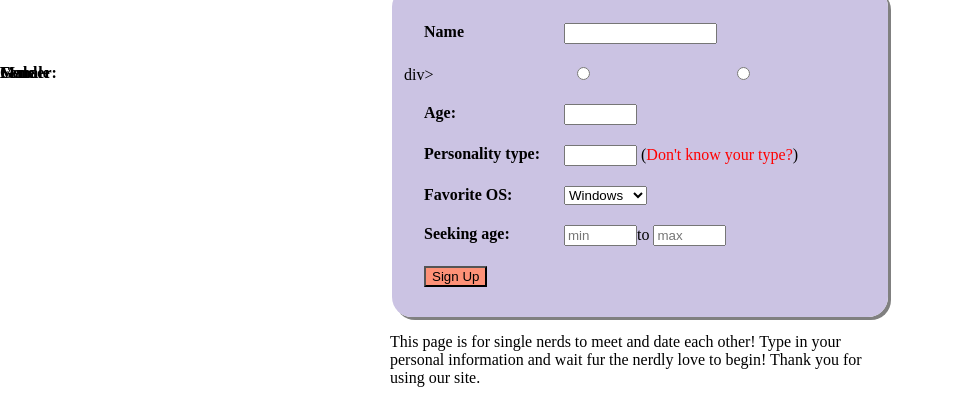
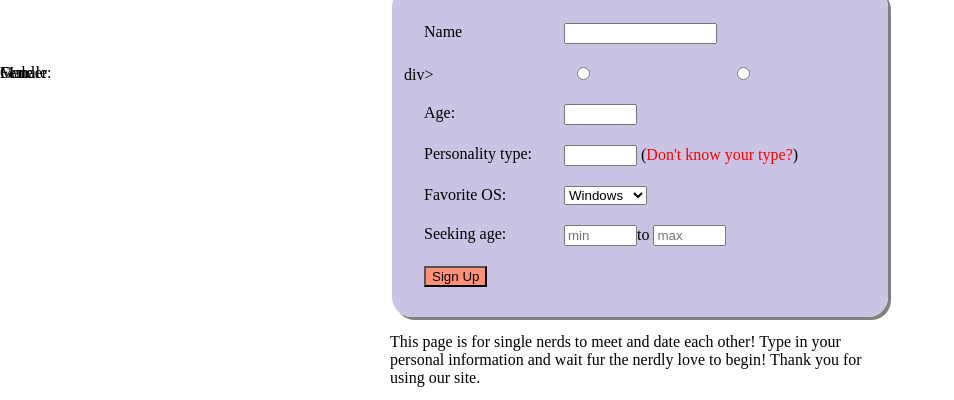
Before and after one commit to StoleTerziev/StojanTerziev, a plain HTML site: page signup.html in a window 1280 px wide. Shown: the part 109-509 px from the top of the page, without its empty margins (0-954 px from the left). Drawn offline with Linux system fonts and the light colour scheme.

Commit message:
Update styles.css

```diff
--- a/styles.css
+++ b/styles.css
@@ -36,10 +36,7 @@ input[type=submit] {
 	margin-left: 0px;
 }
 
-label {
-	font-weight: bold;
-	cursor:default;
-}
+
 
 a {
 	text-decoration: none;
@@ -47,6 +44,7 @@ a {
 }
 
 label {
+	cursor:default;
 	position: absolute;
 	width: 150px;
 	left: 0;
```
